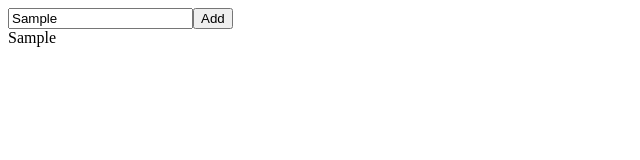
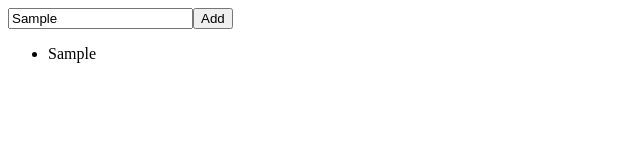
Before and after one commit to jasper-steenhuis/studious-potato, a React (Create React App) app in the folder studious-potato/: page / in a window 1280 px wide. Both pictures are taken after typing "Sample" into the empty fields and a click on the button "Add". Shown: the top 160 px of the page, without its empty margins (0-640 px from the left). Built offline with nearby package versions, Linux system fonts and the light colour scheme.

Commit message:
basic adding tasks

```diff
--- a/studious-potato/src/App.tsx
+++ b/studious-potato/src/App.tsx
@@ -2,21 +2,25 @@ import React from "react";
 import { useState } from "react";
 const ListInput = () =>{
   const [inputString, setInput] = useState("");
+  const [taskList, setTaskList] = useState([]);
   const handleChange = (e) =>{
     e.preventDefault();
     setInput(e.target.value);
   }
   const handleSubmit = (e) =>{
+    setTaskList([{title: inputString}, ...taskList ]);
     e.preventDefault();
-
+    setInput("");
   }
   return (
     <div>
-      <form onSubmit={handleSubmit}>
         <input type="text" name="taskInput" placeholder="Enter taskname" onChange={handleChange}/>
-        <button>Add</button>
-      </form>
-      {inputString}
+        <button onClick={handleSubmit}>Add</button>
+        <ul>
+        {taskList.map(task =>
+          <li>{task.title}</li>
+        )}
+        </ul>
     </div>
   );
 }
```
